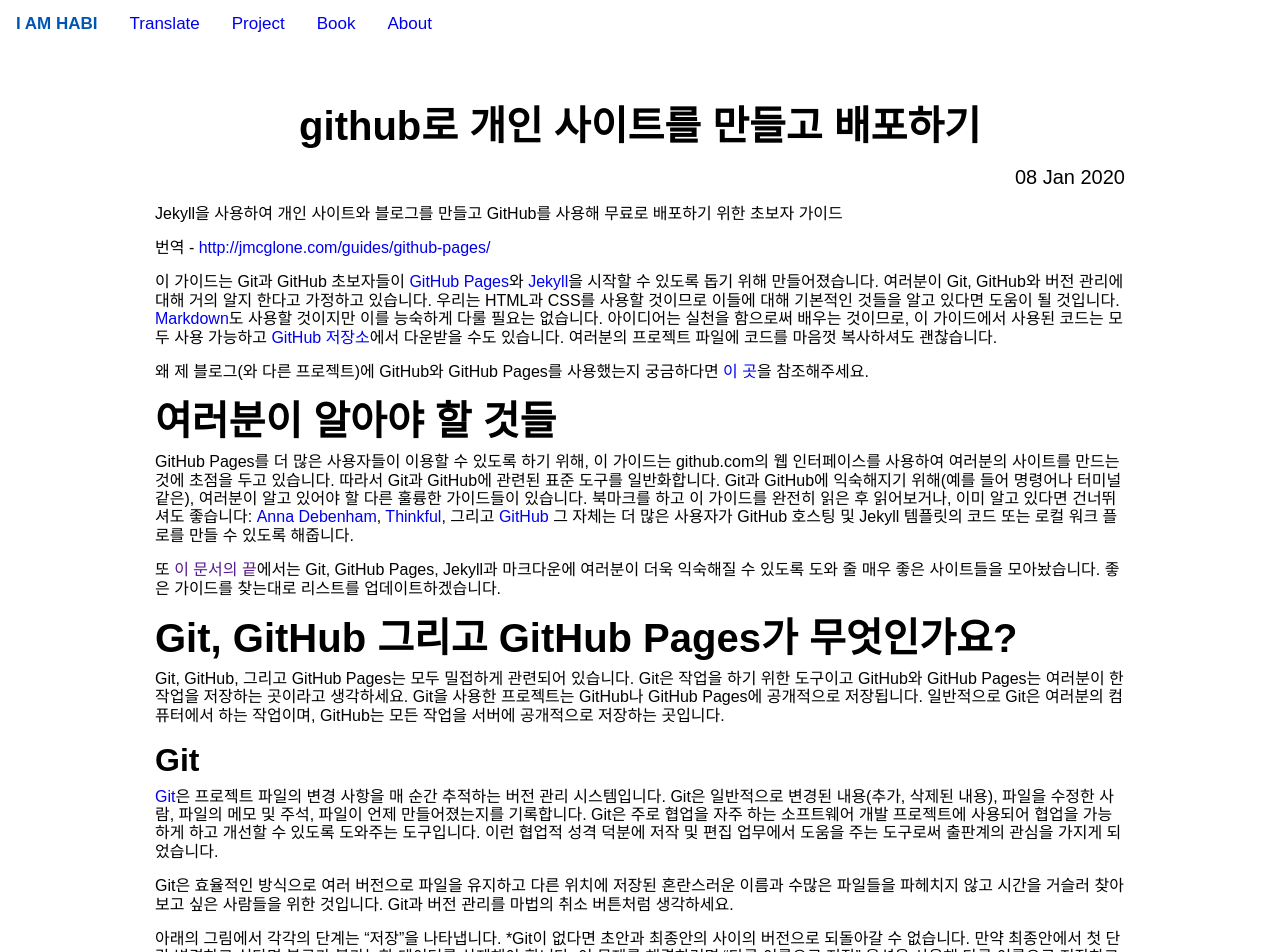
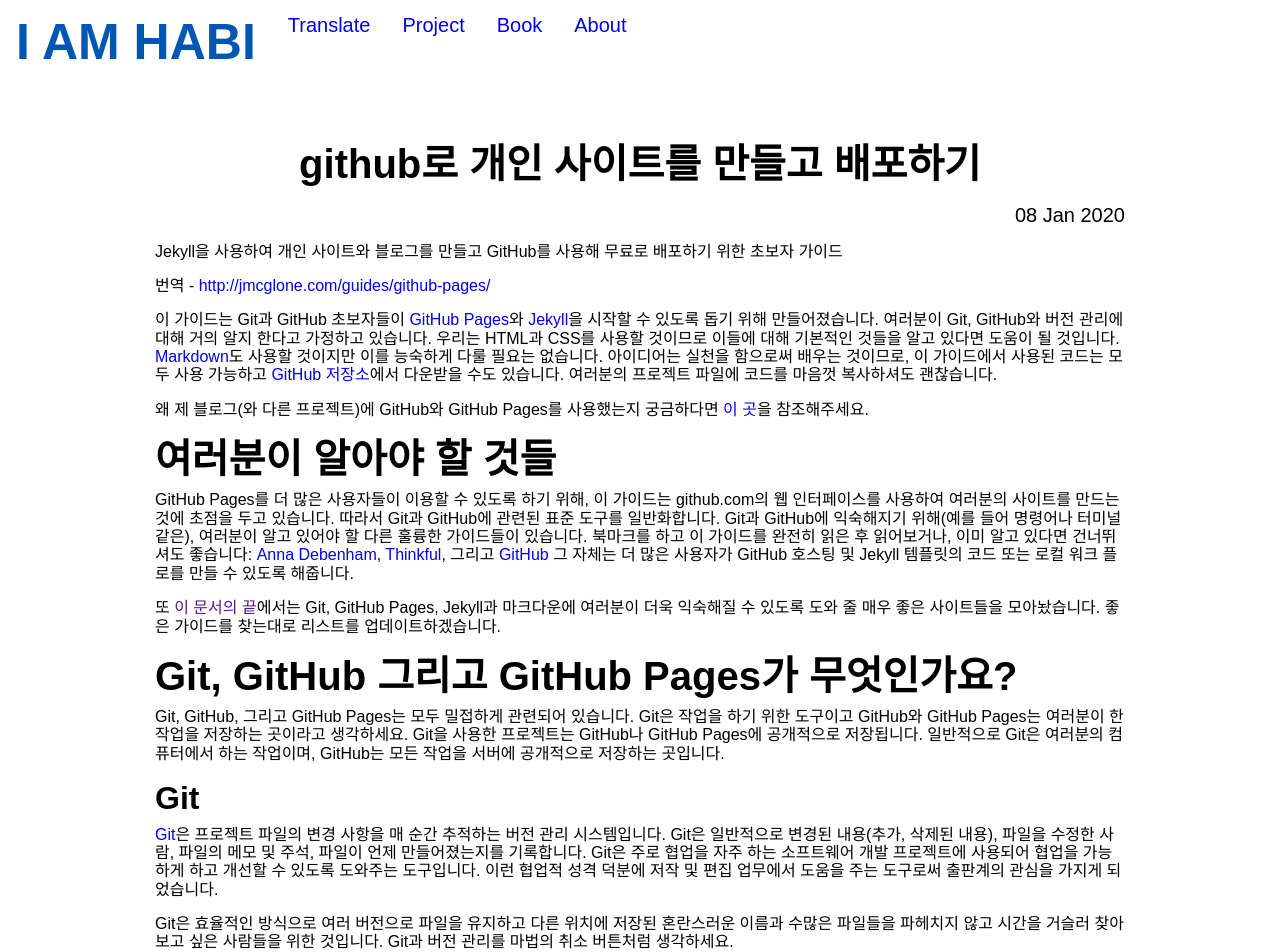
Before and after one commit to iamhabi/iamhabi.github.io, a Jekyll site: the page built from _posts/translate/2020-01-08-Creating-and-Hosting-a-Personal-Site-on-GitHub-Translate.md, in a window 1280 px wide. Shown: the top 952 px of the page. Built offline with Jekyll 4.4.1, drawn with Linux system fonts in a browser that asks for light colours.

Commit message:
responsive

```diff
--- a/css/main.css
+++ b/css/main.css
@@ -1,27 +1,4 @@
 body { margin: 0 auto; }
-
-nav ul {
-    list-style-type: none;
-    margin: 0;
-    padding: 0;
-    overflow: hidden;
-    background-color: #333;
-    position: fixed;
-    top: 0;
-    width: 100%;
-}
-
-nav li { float: left; }
-
-nav li a {
-    display: block;
-    color: white;
-    text-align: center;
-    padding: 14px 16px;
-    text-decoration: none;
-}
-
-nav li a:hover:not(.active) { background-color: #111; color: white; }
 
 /*a {
     color: blue;
@@ -85,7 +62,6 @@
     text-align: center;
     padding: 14px 16px;
     text-decoration: none;
-    font-size: 17px;
 }
 
 .topnav .icon {
```
